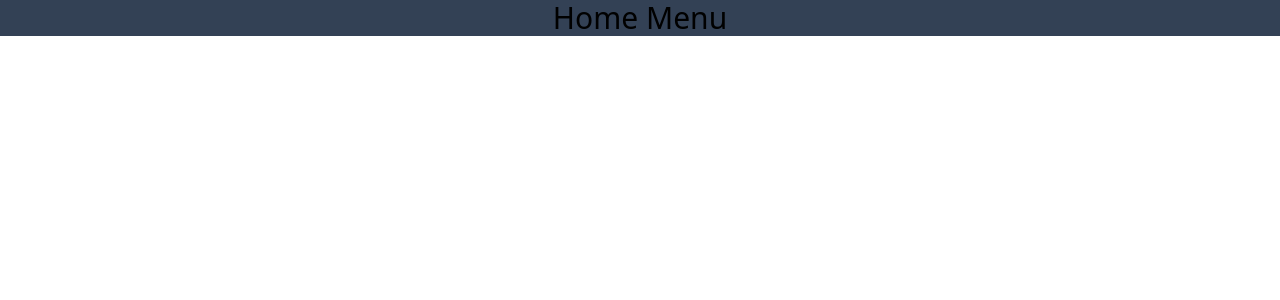
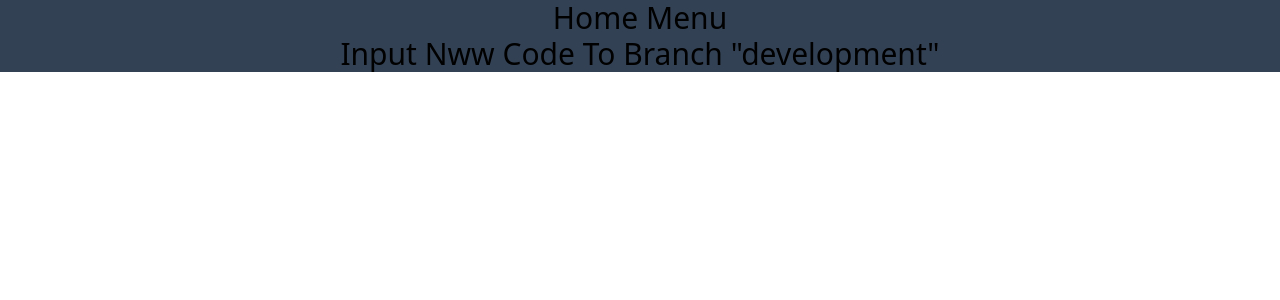
Before and after one commit to omidshali/resume-management, a React (Create React App) app: page / in a window 1280 px wide. Shown: the top 300 px of the page. Built offline with nearby package versions, Linux system fonts and the light colour scheme.

Commit message:
create new branch

```diff
--- a/src/components/home.js
+++ b/src/components/home.js
@@ -1,7 +1,12 @@
 import React from "react";
 
 const Home = () => {
-  return <div>Home Menu</div>;
+  return (
+    <div>
+      <h1>Home Menu</h1>
+      <p>Input Nww Code To Branch "development"</p>
+    </div>
+  );
 };
 
 export default Home;
```
